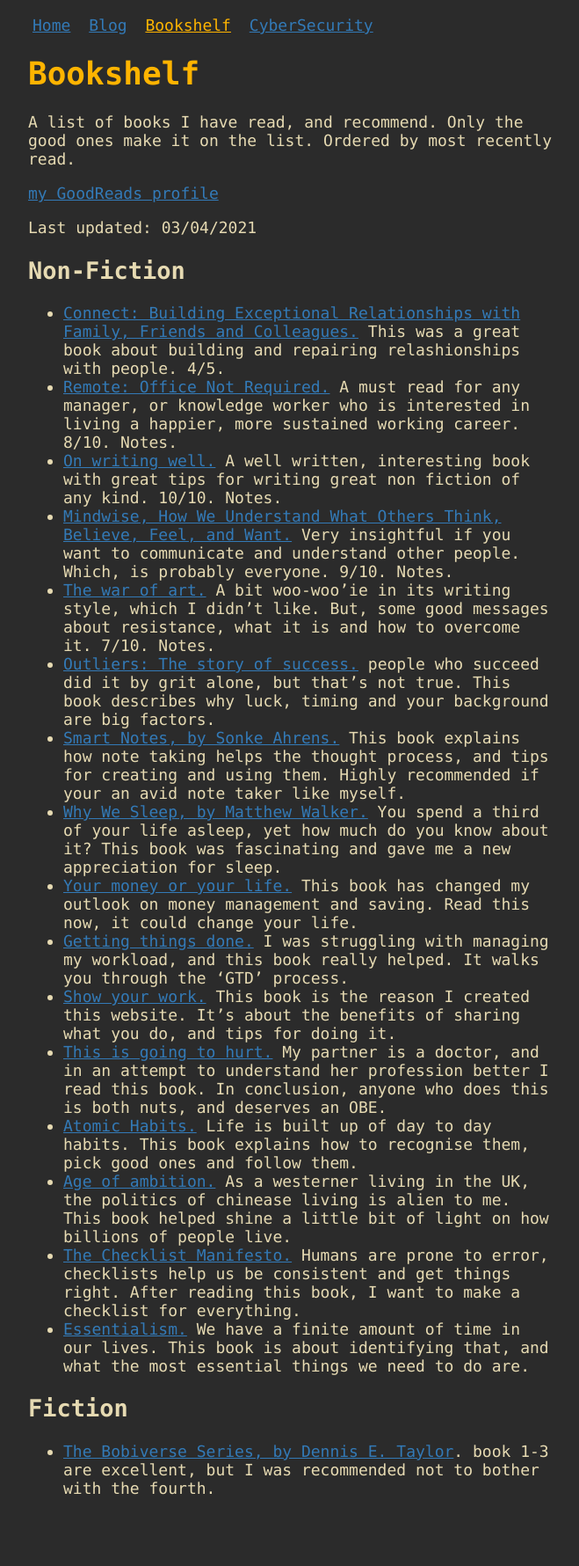
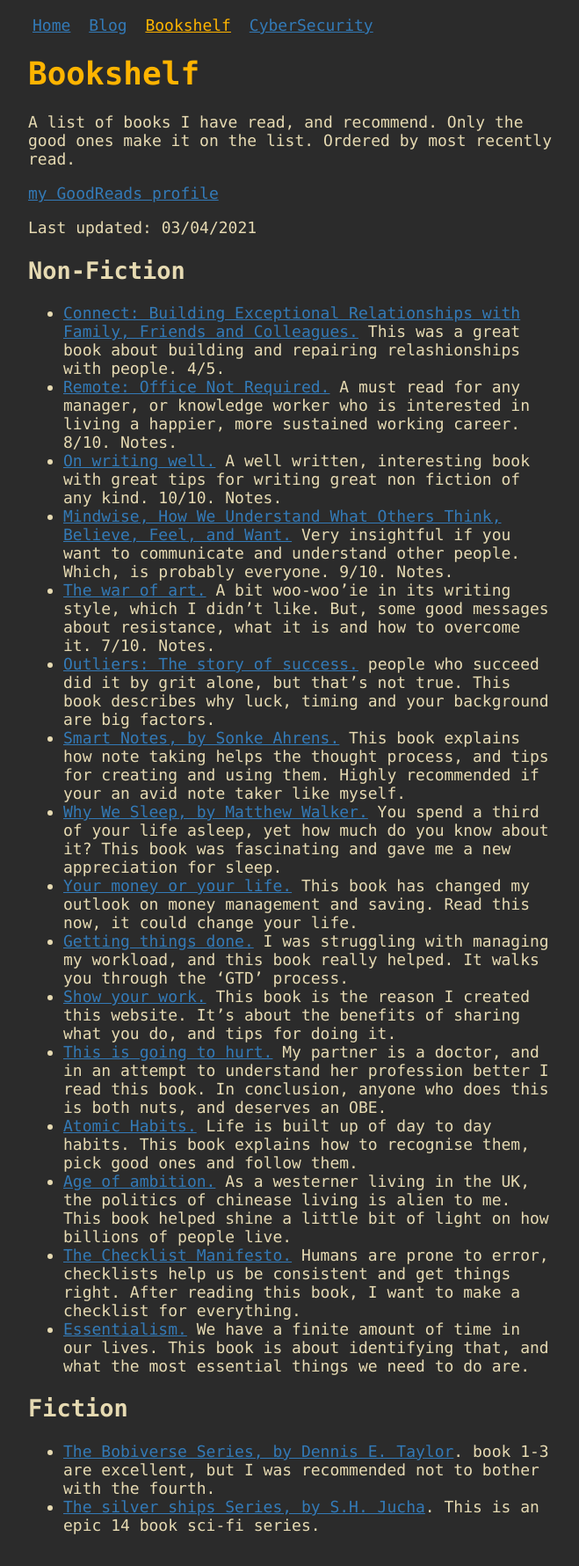
Before and after one commit to tjcwilk/tjcwilk.github.io, a Jekyll site: the page built from bookshelf.html, in a window 1280 px wide. Shown: the whole page at 88% size, without its empty margins (308-967 px from the left). Built offline with Jekyll 4.4.1, drawn with Linux system fonts in a browser that asks for light colours; before the commit the page ends 1738 px from its top, so only the background shows below that.

Commit message:
added silver ships

```diff
--- a/bookshelf.html
+++ b/bookshelf.html
@@ -85,4 +85,8 @@ title: Bookshelf
       <a href="https://www.goodreads.com/series/192752-bobiverse">The Bobiverse Series, by Dennis E. Taylor</a>.
       book 1-3 are excellent, but I was recommended not to bother with the fourth.
     </li>
+    <li>
+      <a href="https://www.goodreads.com/series/147586-silver-ships">The silver ships Series, by  S.H. Jucha</a>.
+      This is an epic 14 book sci-fi series.
+    </li>
   </ul>
```
